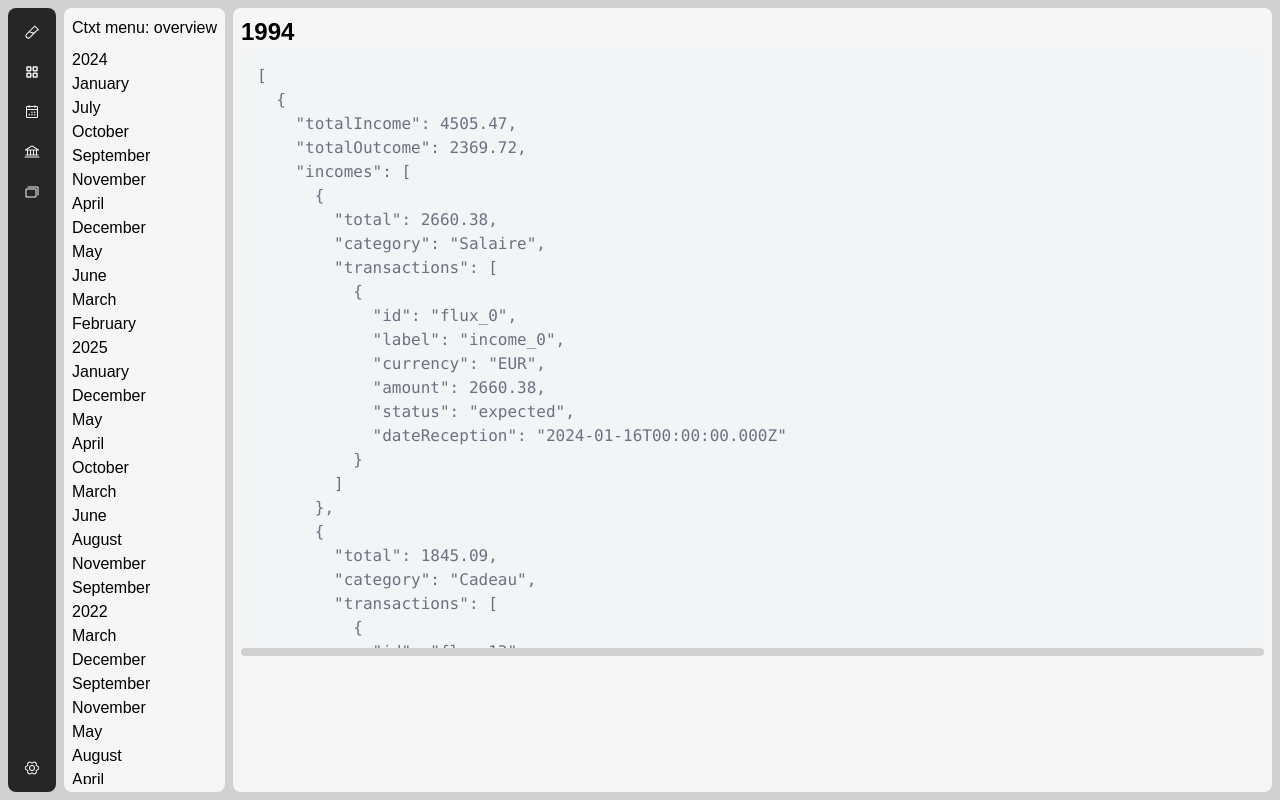
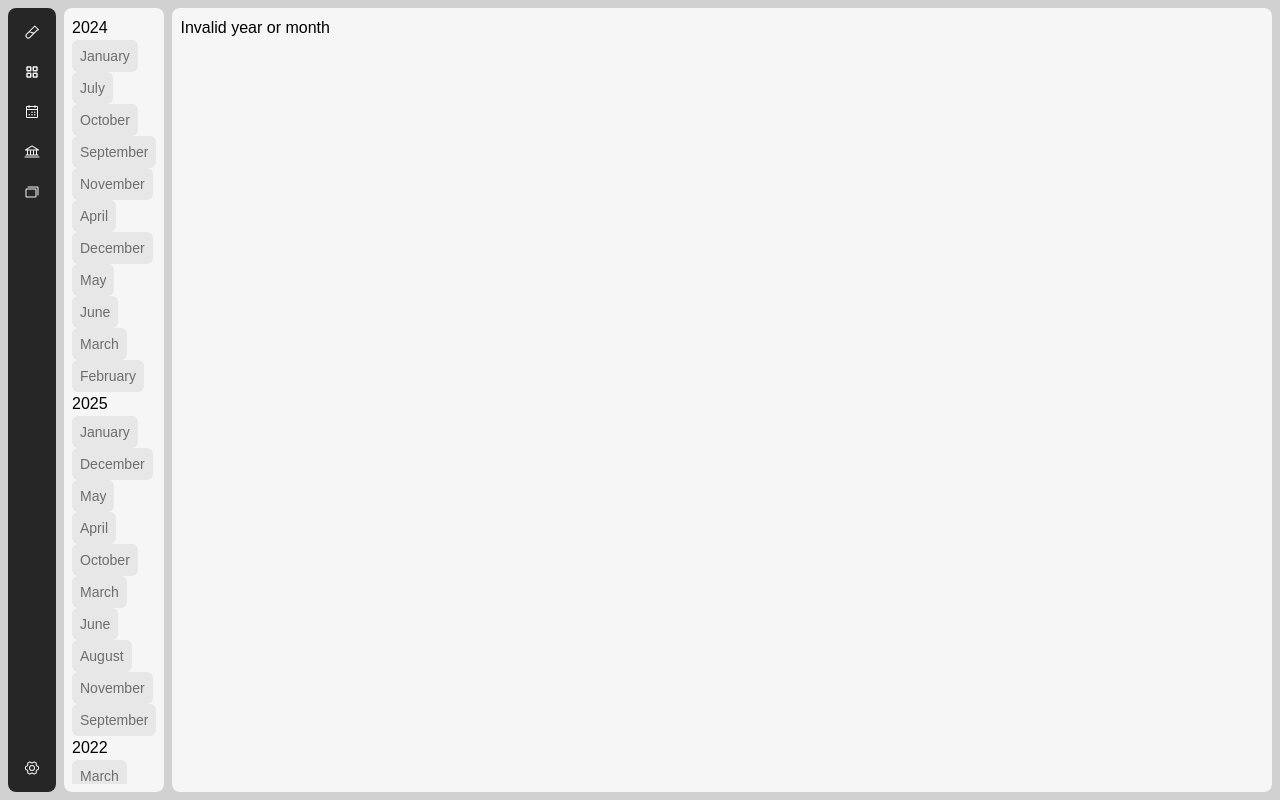
Before and after one commit to cyril-fl/Next.js_budget_manager, a Next.js app: page /overview in a window 1280 px wide. Built offline with nearby package versions, Linux system fonts and the light colour scheme.

Commit message:
refactor: side menu

```diff
--- a/src/app/(pages)/(protected)/(ctx-m)/overview/layout.tsx
+++ b/src/app/(pages)/(protected)/(ctx-m)/overview/layout.tsx
@@ -1,7 +1,8 @@
 // Imports
 // Define
 
-import CtxMenuLayout from '@/components/layout/CtxMenuLayout';
+import SideMenu from '@/components/layout/dynamicSideMenu/SideMenu';
+import MainSection from '@/components/wrapper/MainSection';
 import { ApiOptions } from '@/lib/useApi';
 import { ReactNode } from 'react';
 
@@ -9,27 +10,15 @@ export default function OverviewLayout({ children }: { children: ReactNode }) {
 	// Data
 	const options: ApiOptions = {
 		fields: ['reportYear', 'monthsIndex'],
-		// filter: {
-		// 	fn: 'GROUP_BY',
-		// 	args: [
-		// 		{
-		// 			l: 'reportYear',
-		// 		},
-		// 		{
-		// 			l: 'reportMonth',
-		// 		},
-		// 	],
-		// },
-		// sort: [{ field: 'reportYear' }, { field: 'reportMonth' }],
 	};
+
 	// Methods
 
 	// Render
 	return (
 		<>
-			<CtxMenuLayout path="overview" option={options}>
-				{children}
-			</CtxMenuLayout>
+			<SideMenu path="overview" target="calendar" option={options} />
+			<MainSection>{children}</MainSection>
 		</>
 	);
 }
--- a/src/app/(pages)/(protected)/(ctx-m)/overview/page.tsx
+++ b/src/app/(pages)/(protected)/(ctx-m)/overview/page.tsx
@@ -1,8 +1,6 @@
 import Pre from '@/.debug/components/Pre';
-import Button from '@/components/global/Button';
 import { utilsApi } from '@/lib/useApi';
 import { UnknownTransaction } from '@types';
-import utilsDate from '@utils/utilsDate';
 
 type Props = {
 	searchParams: Promise<Record<string, string | string[] | undefined>>;
@@ -10,59 +8,14 @@ type Props = {
 
 export default async function Page({ searchParams }: Props) {
 	const params = await searchParams;
-	const year = Number(params?.year ?? '1994');
-	const month = Number(params?.month ?? '0');
+	const year = Number(params?.year);
+	const month = Number(params?.month);
+
+	if (isNaN(year) || isNaN(month)) {
+		return <div>Invalid year or month</div>;
+	}
 
 	const { get } = utilsApi();
-	const { formatMonth } = utilsDate();
-
-	// const { data: sheetData } = await get<Array<YearDataModel>>('years', {
-	// 	fields: ['reportYear', 'months'],
-	// 	filter: {
-	// 		fn: 'AND',
-	// 		args: {
-	// 			l: 'reportYear',
-	// 			r: year,
-	// 		},
-	// 	},
-	// });
-
-	const { data: sheetData } = await get<Array<any>>('transactions', {
-		fields: ['reportYear', 'reportMonth'],
-		filter: {
-			fn: 'GROUP_BY',
-			args: [
-				{
-					l: 'reportYear',
-				},
-				{
-					l: 'reportMonth',
-				},
-				{
-					fn: 'AND',
-					args: [
-						{
-							l: 'reportYear',
-							r: year,
-						},
-						// {
-						// 	l: 'reportMonth',
-						// 	r: month,
-						// },
-					],
-				},
-			],
-		},
-		sort: [
-			{
-				field: 'reportYear',
-			},
-			{
-				field: 'reportMonth',
-			},
-		],
-	});
-
 	const { data: fluxData } = await get<Array<UnknownTransaction>>('months', {
 		filter: {
 			fn: 'AND',
@@ -70,32 +23,10 @@ export default async function Page({ searchParams }: Props) {
 		},
 	});
 
-	const [sheet] = sheetData || [];
-
 	return (
 		<>
 			<h1 className="text-2xl font-bold">{year}</h1>
-			{/*<Pre label={String(sheetData?.length)} data={sheetData} />*/}
 			<Pre data={fluxData} />
-			<ul className="bg-grayscale-200 space-x-2 rounded-lg p-1">
-				{sheetData?.map((m, index) => (
-					<li key={index} className="inline">
-						<Button
-							label={formatMonth(year, m.reportMonth, {
-								month: 'long',
-							})}
-							to={{
-								pathname: '/budget',
-								query: {
-									year: sheet.reportYear,
-									month: m.reportMonth,
-								},
-							}}
-							variant={m.reportMonth === month ? 'solid' : 'ghost'}
-						/>
-					</li>
-				))}
-			</ul>
 		</>
 	);
 }
--- a/src/components/layout/CtxMenuLayout.tsx
+++ /dev/null
@@ -1,40 +0,0 @@
-import CtxMenuClient from '@/components/layout/CtxMenuClient';
-import MainSection from '@/components/wrapper/MainSection';
-import { ApiOptions, utilsApi } from '@/lib/useApi';
-import { CtxMenuViewKey } from '@/stores/useCtxMenu';
-import { ReactNode } from 'react';
-
-interface CtxMenuLayoutProps {
-	children: ReactNode;
-	path: CtxMenuViewKey;
-	option?: ApiOptions;
-}
-
-// Define
-interface LocalData {
-	reportYear: string;
-	reportMonth: string;
-}
-
-export default async function CtxMenuLayout({
-	children,
-	...props
-}: CtxMenuLayoutProps) {
-	// Data
-	const { get } = utilsApi();
-
-	// TODO check ou est le probleme et pk mes data retourne en string ?
-	const response = await get<Array<LocalData>>('calendar', props.option);
-
-	const data = response.data;
-
-	// Methods
-
-	// Render
-	return (
-		<>
-			<CtxMenuClient data={data} path={props.path} />
-			<MainSection>{children}</MainSection>
-		</>
-	);
-}
--- /dev/null
+++ b/src/components/layout/dynamicSideMenu/SideMenu.tsx
@@ -0,0 +1,24 @@
+import SideMenuClient from '@/components/layout/dynamicSideMenu/SideMenuClient';
+import { ApiOptions, ApiPathLabel, utilsApi } from '@/lib/useApi';
+import { CtxMenuViewKey } from '@/stores/useCtxMenu';
+
+interface CtxMenuLayoutProps {
+	path: CtxMenuViewKey;
+	target: ApiPathLabel;
+	option?: ApiOptions;
+}
+
+export default async function SideMenu<T extends object>(
+	props: CtxMenuLayoutProps
+) {
+	// Data
+	const { get } = utilsApi();
+	// TODO check ou est le probleme et pk mes data retourne en string et non number?
+	const response = await get<Array<T>>(props.target, props.option);
+	const data = response.data ?? [];
+
+	// Methods
+
+	// Render
+	return <SideMenuClient data={data} path={props.path} />;
+}
--- a/src/components/layout/CtxMenuClient.tsx
+++ b/src/components/layout/dynamicSideMenu/SideMenuClient.tsx
@@ -1,40 +1,39 @@
 'use client';
 // Imports
-import { ViewKey as CtxViewKey, useCtxMenu } from '@/stores/useCtxMenu';
+import { CtxMenuViewKey, useCtxMenu } from '@/stores/useCtxMenu';
 import dynamic from 'next/dynamic';
 import { ReactNode, useEffect, useMemo } from 'react';
 
 // Define
-
 interface CtxMenuClientProps<T extends object> {
 	data?: T[];
-	path: CtxViewKey;
+	path: CtxMenuViewKey;
 }
 
 const DynamicIndexList = dynamic(
-	() => import('../../components/layout/lazyElement/IndexList'),
+	() =>
+		import('../../../components/layout/dynamicSideMenu/lazyElement/IndexList'),
 	{
 		loading: () => <p>Loading...</p>,
 		ssr: false,
 	}
 );
 
-export default function CtxMenuClient<T extends object>(
+export default function SideMenuClient<T extends object>(
 	props: CtxMenuClientProps<T>
 ) {
 	// Data
-	const { ctx, setCtxMenu } = useCtxMenu();
+	const { setCtxMenu } = useCtxMenu();
 
 	useEffect(() => {
-		if (props.path === 'overview' && ctx.overview !== props.data) {
-			setCtxMenu(props.path, props.data || []);
+		if (props.path === 'overview') {
+			setCtxMenu(props.path, props.data ?? []);
 		}
-	}, [props.data, props.path, ctx, setCtxMenu]);
+	}, [props.data, props.path, setCtxMenu]);
 
 	// Render
 	const Menu = useMemo(() => {
 		const menuMap: Record<string, ReactNode> = {
-			// budget: <SelectYearNavMenu />,
 			overview: <DynamicIndexList />,
 		};
 
@@ -43,7 +42,7 @@ export default function CtxMenuClient<T extends object>(
 
 	return (
 		<div className="box flex shrink-0 flex-col items-stretch gap-2 truncate overflow-hidden">
-			<h1>Ctxt menu: {props.path}</h1>
+			{/*<h1>Ctxt menu: {props.path}</h1>*/}
 			{Menu}
 		</div>
 	);
--- /dev/null
+++ b/src/components/layout/dynamicSideMenu/lazyElement/IndexList.tsx
@@ -0,0 +1,57 @@
+'use client';
+import Button from '@/components/global/Button';
+import { useCtxMenu } from '@/stores/useCtxMenu';
+import utilsDate from '@utils/utilsDate';
+
+export interface CalendarViewRecord {
+	reportYear: number;
+	monthsIndex: number[];
+	detailedMonth: Record<number, Date[]>;
+}
+
+function isCalendarViewRecord(val: unknown): val is CalendarViewRecord {
+	return (
+		typeof val === 'object' &&
+		val !== null &&
+		typeof (val as CalendarViewRecord).reportYear === 'number' &&
+		Array.isArray((val as CalendarViewRecord).monthsIndex)
+	);
+}
+
+export default function IndexList() {
+	const { ctx } = useCtxMenu();
+	const { formatMonth } = utilsDate();
+
+	const overviewData = ctx.overview.filter(isCalendarViewRecord);
+
+	return (
+		<div className="overflow-auto">
+			{overviewData.map((item, index) => (
+				<ul key={index}>
+					<li>{item.reportYear}</li>
+					<li>
+						<ul>
+							{item.monthsIndex.map((month, i) => (
+								<li key={i}>
+									<Button
+										label={formatMonth(item.reportYear, month, {
+											month: 'long',
+										})}
+										to={{
+											pathname: '/overview',
+											query: {
+												year: item.reportYear,
+												month: month,
+											},
+										}}
+										// variant={m.reportMonth === month ? 'solid' : 'ghost'}
+									/>
+								</li>
+							))}
+						</ul>
+					</li>
+				</ul>
+			))}
+		</div>
+	);
+}
--- a/src/components/layout/lazyElement/IndexList.tsx
+++ /dev/null
@@ -1,28 +0,0 @@
-'use client';
-import { useCtxMenu } from '@/stores/useCtxMenu';
-import utilsDate from '@utils/utilsDate';
-
-export default function IndexList() {
-	const { ctx } = useCtxMenu();
-	const { formatMonth } = utilsDate();
-	return (
-		<div className="overflow-auto">
-			{ctx.overview.map((item, index) => (
-				<ul key={index}>
-					<li>{item.reportYear}</li>
-					<li>
-						<ul>
-							{item.monthsIndex.map((month, index) => (
-								<li key={index}>
-									{formatMonth(item.reportYear, month, {
-										month: 'long',
-									})}
-								</li>
-							))}
-						</ul>
-					</li>
-				</ul>
-			))}
-		</div>
-	);
-}
--- a/src/stores/useCtxMenu.tsx
+++ b/src/stores/useCtxMenu.tsx
@@ -1,5 +1,4 @@
 // Imports
-import { CalendarRecord } from '@/models/Calendar';
 import { create } from 'zustand';
 
 // Define
@@ -7,8 +6,7 @@ const VIEW_KEYS = ['overview'] as const;
 export type CtxMenuViewKey = (typeof VIEW_KEYS)[number];
 
 interface CtxMenuView {
-	overview: CalendarRecord[];
-	// futureKey: OtherType[];
+	overview: object[];
 }
 
 type CtxMenuState = {
```
Also changed, not shown: .deprecated/DSelectY.tsx (renamed from src/components/layout/lazyElement/DSelectY.tsx).
